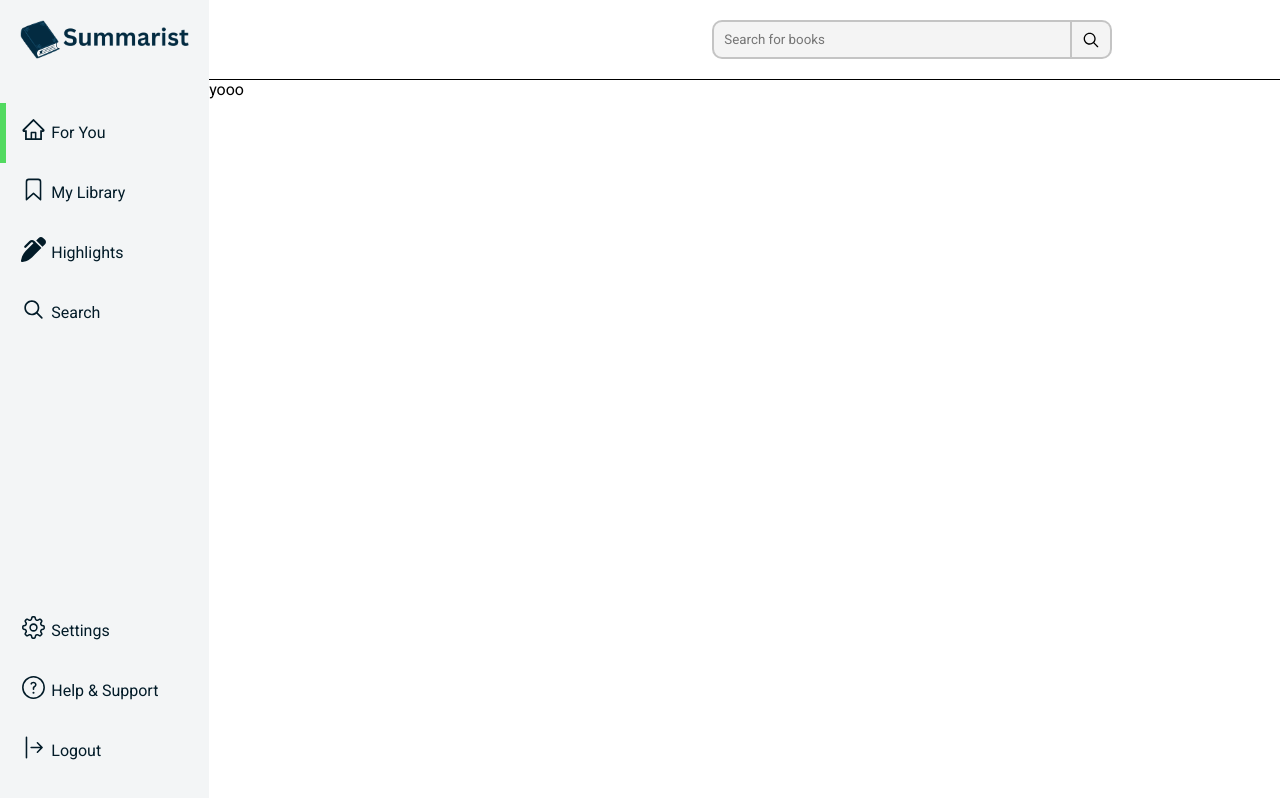
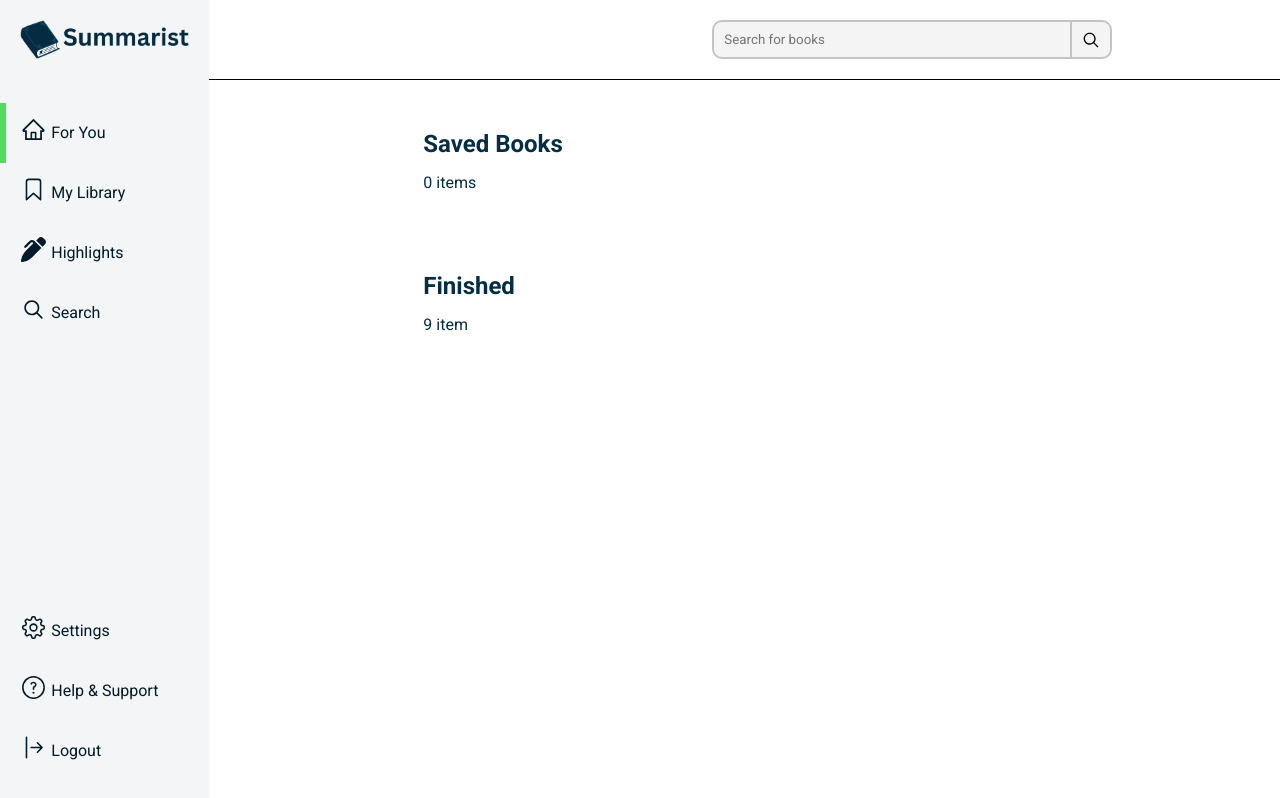
Before and after one commit to osezuaikekhua/advanced-internship, a React (Create React App) app: page /library in a window 1280 px wide. Built offline with nearby package versions, Linux system fonts and the light colour scheme; no server answers.

Commit message:
little design changes

```diff
--- a/src/App.css
+++ b/src/App.css
@@ -850,21 +850,30 @@ button:disabled {
   font-size: 13px;
 }
 
+/* Library Section */
+
+.Library__Container{
+    width: 100%;
+  padding: 50px 20%;
+  color: #052e45;
+}
+
+
 /* Book Componet */
 
-.Recommended__Books__Section{
+.Books__Section{
   margin-bottom: 50px;
 }
 
-.Recommended__Books{
+.Books__Section__Container{
   display: flex;
 overflow: hidden;
 }
 
-.Recommended__Books__Section h2{
+.Books__Section h2{
   margin-bottom: 15px;
 }
-.Recommended__Books__Section p{
+.Books__Section p{
   margin-bottom: 30px;
 }
 
--- a/src/pages/ForYou.jsx
+++ b/src/pages/ForYou.jsx
@@ -3,6 +3,7 @@ import axios from 'axios'
 import { IoMdPlayCircle } from "react-icons/io";
 import { Link } from 'react-router-dom'
 import Book from '../componets/Book';
+
 
 
 function ForYouPage() {
@@ -13,7 +14,6 @@ function ForYouPage() {
     async function getBooks(constVal, api){
       const { data } = await axios.get(api)
       constVal(data)
-
     }
 
     useEffect(() => {
@@ -21,7 +21,7 @@ function ForYouPage() {
       getBooks(setrecommendedBooks, "https://us-central1-summaristt.cloudfunctions.net/getBooks?status=recommended")
       getBooks(setSuggestedBooks, "https://us-central1-summaristt.cloudfunctions.net/getBooks?status=suggested")
     },[])
-    console.log(suggestedBooks)
+
   return (
     <>
       <div className='ForYou__Container'>
@@ -46,11 +46,11 @@ function ForYouPage() {
               ))}
         </section>
 
-        <section className="Recommended__Books__Section">
+        <section className="Books__Section">
             <h2>Recommended For You</h2>
             <p>We think you'll like these</p>
 
-            <div className="Recommended__Books">
+            <div className="Books__Section__Container">
                 {
                   recommendedBooks.slice(0,4).map(book => (
                     <Link to={`/book/${book.id}`} >
@@ -69,11 +69,11 @@ function ForYouPage() {
             </div>
         </section>
 
-        <section className="Recommended__Books__Section">
+        <section className="Books__Section">
             <h2>Suggested Books</h2>
             <p>We think you'll like these</p>
 
-            <div className="Recommended__Books">
+            <div className="Books__Section__Container">
                 {
                   suggestedBooks.slice(0,4).map(book => (
                     <Link to={`/book/${book.id}`}  >
--- a/src/pages/Library.jsx
+++ b/src/pages/Library.jsx
@@ -1,9 +1,46 @@
-import React from 'react'
+import React, { useState,useEffect } from 'react'
+import axios from 'axios'
+import Book from '../componets/Book'
+
 
 function Library() {
+
+  const[finishedBooks, setfinishedBooks] = useState([])
+
+  async function getBooks( api){
+    const { data } = await axios.get(api)
+    setfinishedBooks(data)
+  }
+
+  useEffect(() => {
+    getBooks("https://us-central1-summaristt.cloudfunctions.net/getBooks?status=recommended")
+    console.log(finishedBooks)
+  },[])
+
+
   return (
     <>
-      yooo
+      <div className="Library__Container">
+        <section className="Books__Section">
+              <h2>Saved Books</h2>
+              <p>0 items</p>
+
+              <div className="Books__Section__Container">
+
+              </div>
+        </section>
+
+        <section className="Books__Section">
+              <h2>Finished</h2>
+              <p>9 item</p>
+
+              <div className="Books__Section__Container">
+
+              </div>
+        </section>
+      </div>
+
+
     </>
   )
 }
```
